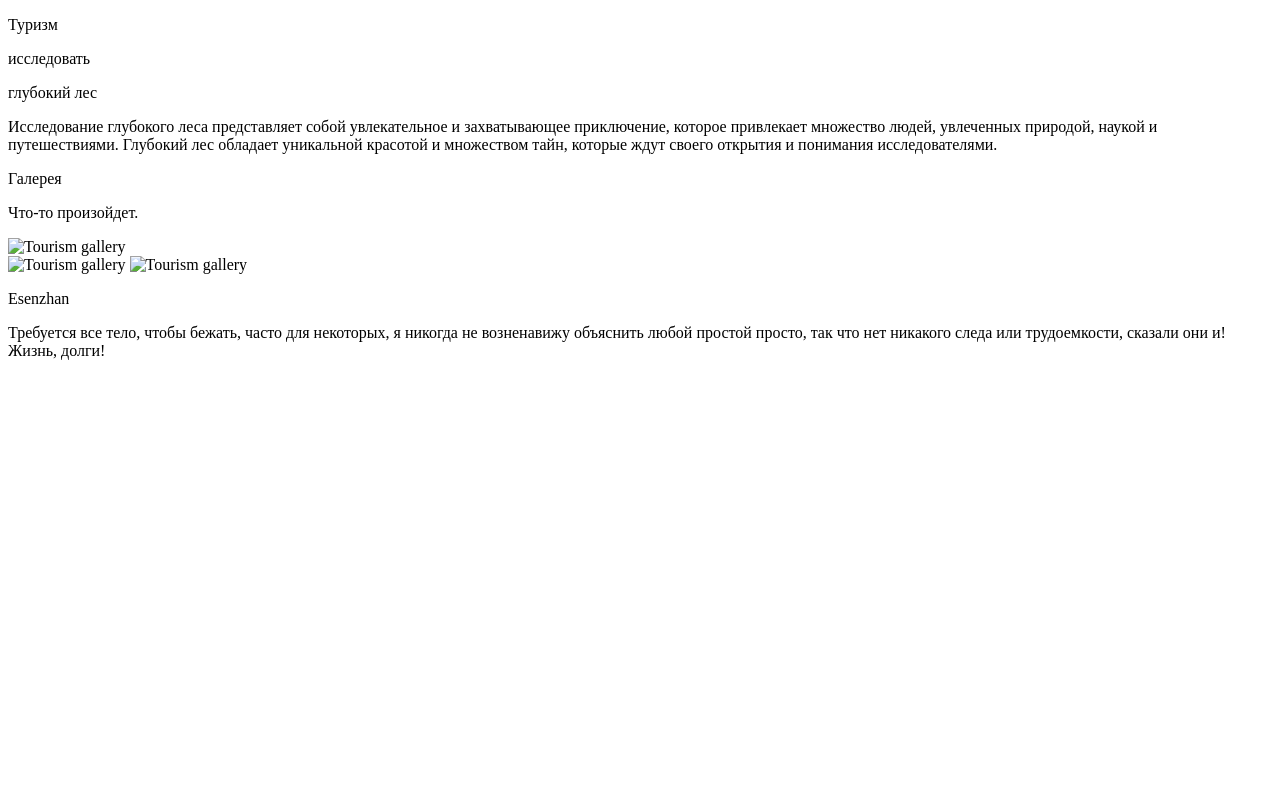
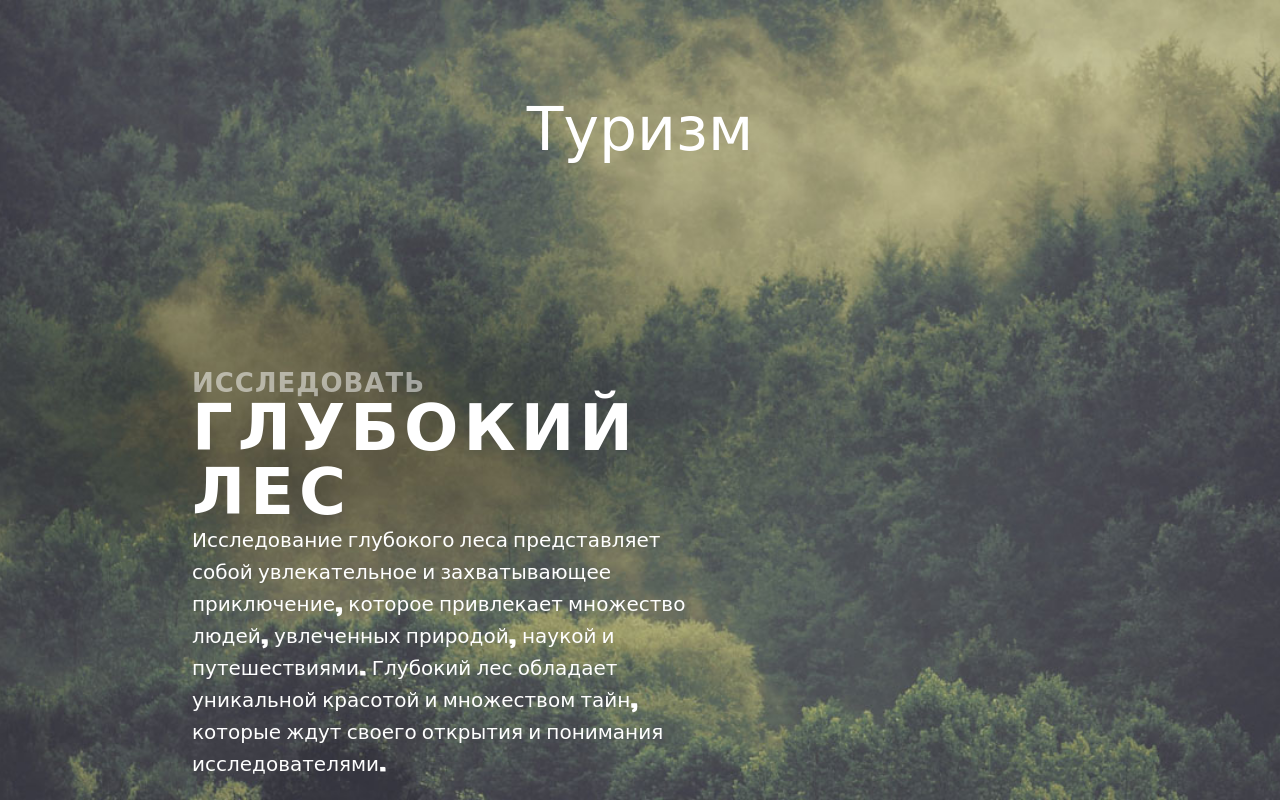
Before and after one commit to Esen2649/shamil, a plain HTML site: page index.html in a window 1280 px wide. Shown: the top 802 px of the page. Drawn offline with Linux system fonts and the light colour scheme; files whose address does not match are found by name.

Commit message:
Update index.html

```diff
--- a/index.html
+++ b/index.html
@@ -3,7 +3,7 @@
 <head>
 	<meta charset="UTF-8">
 	<title>Туризм</title>
-	<link rel="stylesheet" href="zeus.css">
+	<link rel="stylesheet" href="style.css">
 	<link rel="preconnect" href="https://fonts.gstatic.com">
 	<link href="https://fonts.googleapis.com/css2?family=Sigmar+One&display=swap" rel="stylesheet">
 </head>
@@ -25,10 +25,10 @@
 				</div>
 
 				<div class="img-container">
-					<img src="img/img21.jpg" class="img1" alt="Tourism gallery">
+					<img src="img21.jpg" class="img1" alt="Tourism gallery">
 					<div class="wrapper">
-						<img src="img/img22.jpg" class="img2" alt="Tourism gallery">
-						<img src="img/img23.jpg" class="img3" alt="Tourism gallery">
+						<img src="img22.jpg" class="img2" alt="Tourism gallery">
+						<img src="img23.jpg" class="img3" alt="Tourism gallery">
 					</div>
 				</div>
 			</div>
@@ -40,6 +40,6 @@
 			</div>
 		</div>
 	</main>
-	<script src=".js"></script>
+	<script src="script.js"></script>
 </body>
 </html>
```
